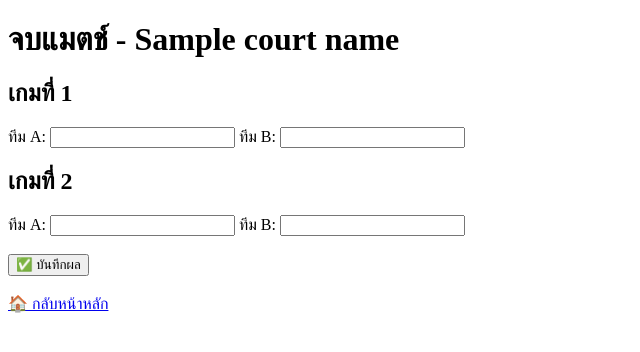
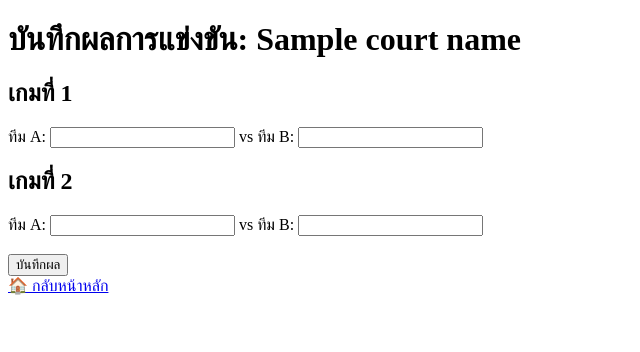
Before and after one commit to CHIRANONT/-, a Flask app: template templates/record_result.html in a window 1280 px wide. Shown: the top 352 px of the page, without its empty margins (0-640 px from the left). Run offline with Flask 3, Linux system fonts and the light colour scheme; the template is opened without the code that fills it: most values are stand-ins (such as "Sample title", 1, 10 or a date in 2020).

Commit message:
Update record_result.html

```diff
--- a/templates/record_result.html
+++ b/templates/record_result.html
@@ -2,25 +2,19 @@
 <html lang="en">
 <head>
     <meta charset="UTF-8">
-    <title>กรอกผลการแข่งขัน</title>
+    <title>บันทึกผลการแข่งขัน</title>
 </head>
 <body>
-    <h1>จบแมตช์ - {{ court_name }}</h1>
+    <h1>บันทึกผลการแข่งขัน: {{ court_name }}</h1>
     <form method="POST">
         <h2>เกมที่ 1</h2>
-        <label>ทีม A:</label>
-        <input type="number" name="score_a1" required>
-        <label>ทีม B:</label>
-        <input type="number" name="score_b1" required>
+        ทีม A: <input type="number" name="score_a1" required> vs ทีม B: <input type="number" name="score_b1" required><br>
 
         <h2>เกมที่ 2</h2>
-        <label>ทีม A:</label>
-        <input type="number" name="score_a2" required>
-        <label>ทีม B:</label>
-        <input type="number" name="score_b2" required>
+        ทีม A: <input type="number" name="score_a2" required> vs ทีม B: <input type="number" name="score_b2" required><br><br>
 
-        <br><br><button type="submit">✅ บันทึกผล</button>
+        <input type="submit" value="บันทึกผล">
     </form>
-    <br><a href="/">🏠 กลับหน้าหลัก</a>
+    <a href="{{ url_for('home') }}">🏠 กลับหน้าหลัก</a>
 </body>
 </html>
```
